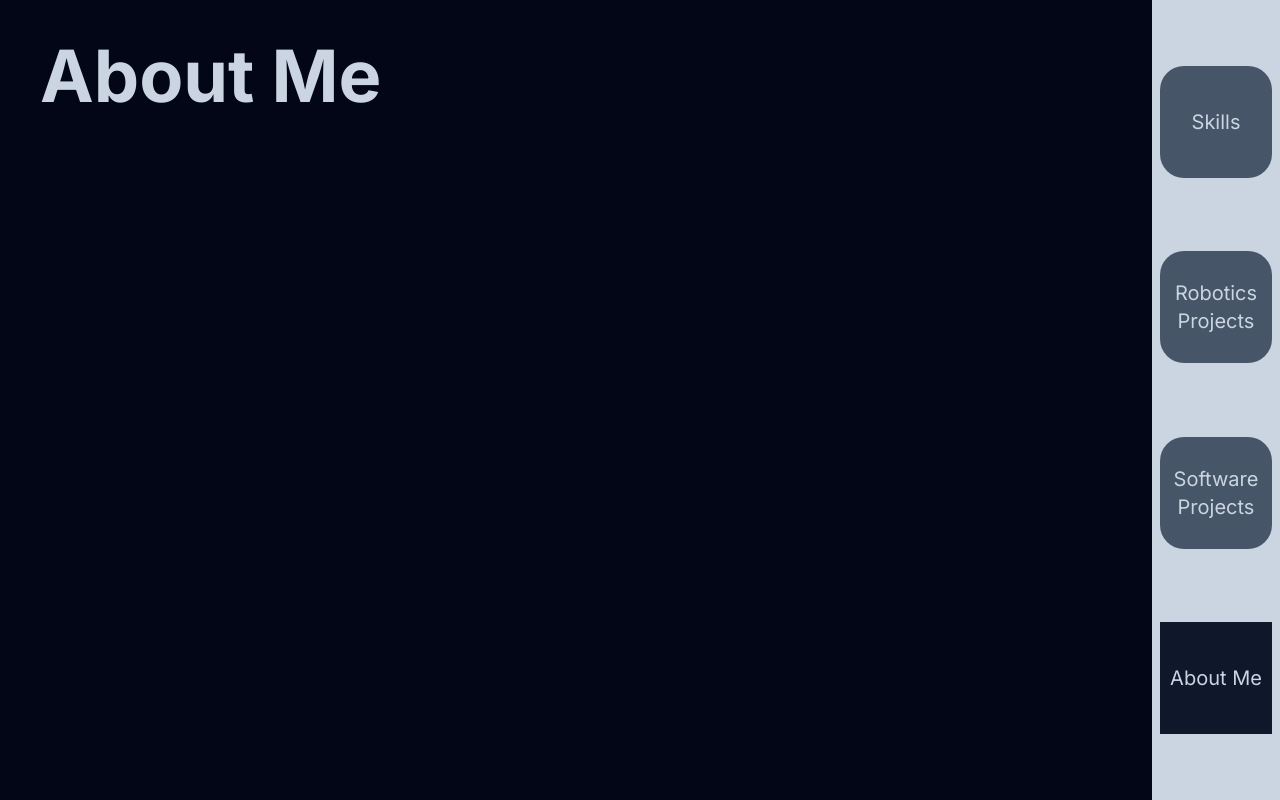
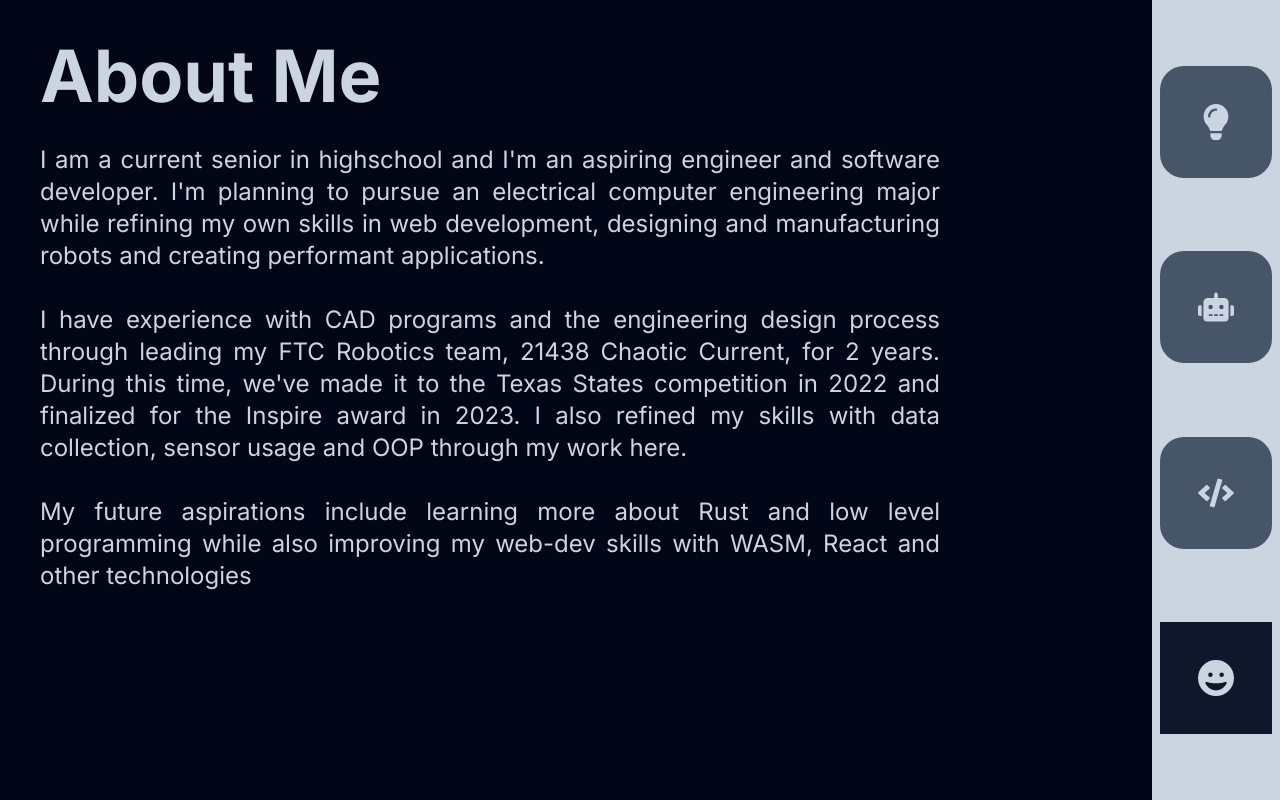
Before and after one commit to abhilash-sunkara/web-portfolio, a Next.js app: page /about-me in a window 1280 px wide. Built offline with nearby package versions, Linux system fonts and the light colour scheme.

Commit message:
navbar icons with about-me page

```diff
--- a/src/app/about-me/page.tsx
+++ b/src/app/about-me/page.tsx
@@ -9,6 +9,29 @@ export default function AboutMe() {
                 <h1 className = "text-slate-300 font-bold text-7xl">
                     About Me
                 </h1>
+
+            </div>
+            <div className="w-9/12 pb-8">
+                <h1 className="text-2xl text-slate-300 text-justify">
+                    I am a current senior in highschool and I'm an aspiring engineer and software
+                    developer. I'm planning to pursue an electrical computer engineering major while
+                    refining my own skills in web development, designing and manufacturing robots and
+                    creating performant applications.
+                </h1>
+            </div>
+            <div className="w-9/12 pb-8">
+                <h1 className="text-2xl text-slate-300 text-justify">
+                    I have experience with CAD programs and the engineering design process through
+                    leading my FTC Robotics team, 21438 Chaotic Current, for 2 years. During this time,
+                     we've made it to the Texas States competition in 2022 and finalized for the Inspire award
+                     in 2023. I also refined my skills with data collection, sensor usage and OOP through my work here.
+                </h1>
+            </div>
+            <div className="w-9/12 pb-8">
+                <h1 className="text-2xl text-slate-300 text-justify">
+                    My future aspirations include learning more about Rust and low level programming
+                    while also improving my web-dev skills with WASM, React and other technologies
+                </h1>
             </div>
             <NavBar></NavBar>
         </main>
--- a/src/app/components/navbar.tsx
+++ b/src/app/components/navbar.tsx
@@ -1,7 +1,8 @@
 'use client';
 
 import { usePathname, useRouter } from "next/navigation";
-
+import { FaLightbulb, FaRobot, FaCode } from "react-icons/fa";
+import { FaFaceGrin } from "react-icons/fa6";
 
 const NavBar = () => {
   const router = useRouter()
@@ -18,25 +19,29 @@ const NavBar = () => {
 
   return (
     <div className="fixed top-0 right-0 h-screen w-32 flex flex-col justify-evenly bg-slate-300 text-slate-950">
-      <div className = {`navbar-default ${lastSegment === 'skills' ? 'navbar-selected hover:navbar-hovered' : 'hover:navbar-hovered'}`} onClick={() => handleClick("skills")}>
-        <h1 className="text-xl">
+      <div className = {`navbar-default ${lastSegment === 'skills' ? 'navbar-selected hover:navbar-hovered' : 'hover:navbar-hovered'} group`} onClick={() => handleClick("skills")}>
+        <h1 className="text-xl hidden group-hover:inline-block">
           Skills
         </h1>
+        <FaLightbulb size = {36} className="inline-block group-hover:hidden"></FaLightbulb>
       </div>
-      <div className = {`navbar-default ${lastSegment === 'robotics-projects' ? 'navbar-selected hover:navbar-hovered' : 'hover:navbar-hovered'}`} onClick={() => {handleClick("robotics-projects")}}>
-        <h1 className="text-xl text-center">
+      <div className = {`navbar-default ${lastSegment === 'robotics-projects' ? 'navbar-selected hover:navbar-hovered' : 'hover:navbar-hovered'} group`} onClick={() => {handleClick("robotics-projects")}}>
+        <h1 className="text-xl text-center hidden group-hover:inline-block">
           Robotics Projects
         </h1>
+        <FaRobot size = {36} className="inline-block group-hover:hidden"></FaRobot>
       </div>
-      <div className = {`navbar-default ${lastSegment === 'software-projects' ? 'navbar-selected hover:navbar-hovered' : 'hover:navbar-hovered'}`} onClick={() => {handleClick("software-projects")}}>
-        <h1 className="text-xl text-center">
+      <div className = {`navbar-default ${lastSegment === 'software-projects' ? 'navbar-selected hover:navbar-hovered' : 'hover:navbar-hovered'} group`} onClick={() => {handleClick("software-projects")}}>
+        <h1 className="text-xl text-center hidden group-hover:inline-block">
           Software Projects
         </h1>
+        <FaCode size = {36} className="inline-block group-hover:hidden"></FaCode>
       </div>
-      <div className = {`navbar-default ${lastSegment === 'about-me' ? 'navbar-selected hover:navbar-hovered' : 'hover:navbar-hovered'}`} onClick={() => {handleClick("about-me")}}>
-        <h1 className="text-xl">
+      <div className = {`navbar-default ${lastSegment === 'about-me' ? 'navbar-selected hover:navbar-hovered' : 'hover:navbar-hovered'} group`} onClick={() => {handleClick("about-me")}}>
+        <h1 className="text-xl text-center hidden group-hover:inline-block">
           About Me
         </h1>
+        <FaFaceGrin size = {36} className="inline-block group-hover:hidden"/>
       </div>
     </div>
   );
```
